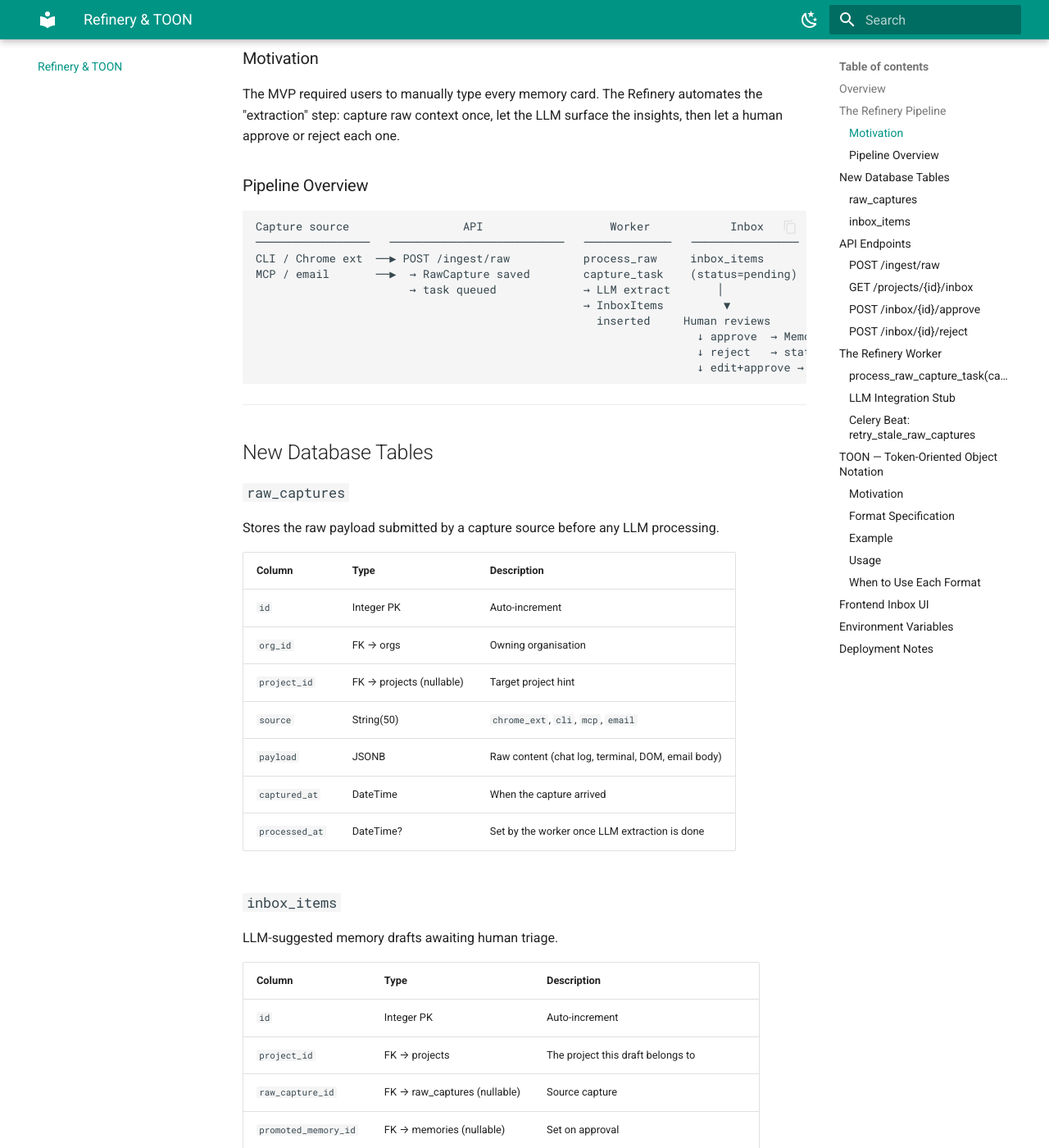
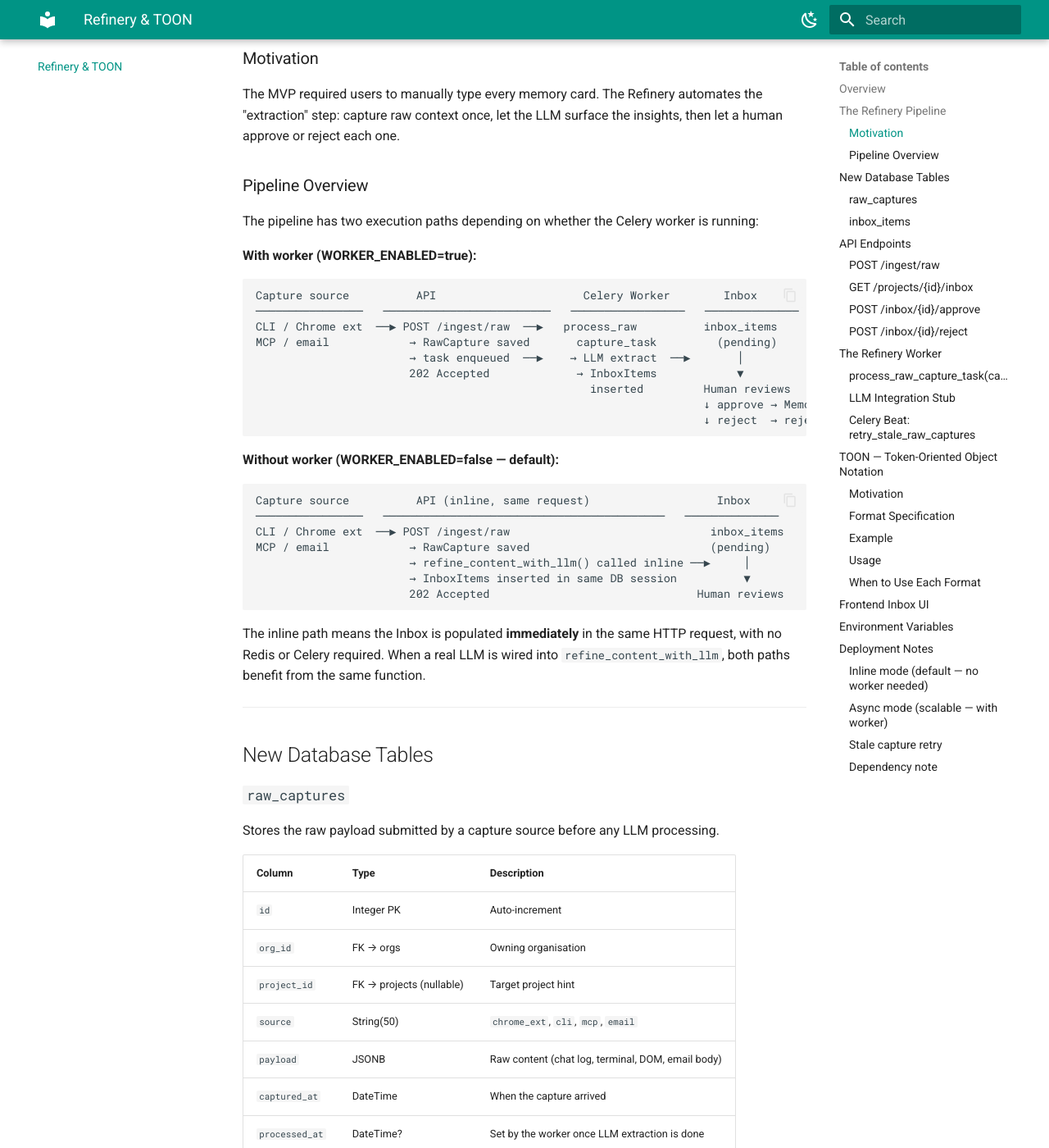
Before and after one commit to thecontextcache/contextcache, an MkDocs documentation site: the page built from docs/12-refinery-and-toon.md, in a window 1280 px wide and 1400 px high, scrolled down 533 px. Shown: the whole window at 82% size. Built offline with MkDocs 1.6.1 and Material for MkDocs 9.7.7, drawn with Linux system fonts in a browser that asks for light colours; some of the changed text lies outside the part shown.

````diff
--- a/docs/12-refinery-and-toon.md
+++ b/docs/12-refinery-and-toon.md
@@ -25,18 +25,35 @@
 
 ### Pipeline Overview
 
+The pipeline has two execution paths depending on whether the Celery worker is running:
+
+**With worker (WORKER_ENABLED=true):**
 ```
-Capture source                 API                   Worker            Inbox
-─────────────────   ──────────────────────────   ─────────────   ────────────────
-CLI / Chrome ext  ──▶ POST /ingest/raw           process_raw     inbox_items
-MCP / email       ──▶  → RawCapture saved        capture_task    (status=pending)
-                       → task queued             → LLM extract       │
-                                                 → InboxItems         ▼
-                                                   inserted     Human reviews
-                                                                  ↓ approve  → Memory (full pipeline)
-                                                                  ↓ reject   → status=rejected
-                                                                  ↓ edit+approve → edited Memory
+Capture source          API                      Celery Worker        Inbox
+────────────────   ─────────────────────────   ─────────────────   ──────────────
+CLI / Chrome ext  ──▶ POST /ingest/raw  ──▶   process_raw          inbox_items
+MCP / email            → RawCapture saved       capture_task         (pending)
+                       → task enqueued  ──▶    → LLM extract  ──▶       │
+                       202 Accepted             → InboxItems            ▼
+                                                  inserted         Human reviews
+                                                                   ↓ approve → Memory
+                                                                   ↓ reject  → rejected
 ```
+
+**Without worker (WORKER_ENABLED=false — default):**
+```
+Capture source          API (inline, same request)                   Inbox
+────────────────   ──────────────────────────────────────────   ──────────────
+CLI / Chrome ext  ──▶ POST /ingest/raw                              inbox_items
+MCP / email            → RawCapture saved                           (pending)
+                       → refine_content_with_llm() called inline ──▶     │
+                       → InboxItems inserted in same DB session          ▼
+                       202 Accepted                               Human reviews
+```
+
+The inline path means the Inbox is populated **immediately** in the same HTTP
+request, with no Redis or Celery required. When a real LLM is wired into
+`refine_content_with_llm`, both paths benefit from the same function.
 
 ---
 
@@ -314,10 +331,39 @@
 
 ## Deployment Notes
 
-1. The Refinery worker requires the `worker` Docker Compose profile:
-   ```
+### Inline mode (default — no worker needed)
+
+Out of the box, `WORKER_ENABLED=false`. In this mode:
+
+- `POST /ingest/raw` saves the `RawCapture` and immediately calls
+  `refine_content_with_llm()` inline in the same DB session.
+- `InboxItem` rows are created before the 202 response is returned.
+- **No Redis, no Celery, no extra services required.**
+
+This is the recommended mode for single-server deployments and development.
+
+### Async mode (scalable — with worker)
+
+For high-ingestion production use:
+
+1. Start Redis and the worker:
+   ```bash
    docker compose --profile worker up -d
    ```
-2. Without `WORKER_ENABLED=true`, `POST /ingest/raw` still queues the task
-   but it will not run. Captures can be retried later once the worker is enabled.
-3. The `retry_stale_raw_captures` Beat task automatically handles this case.
+2. Set `WORKER_ENABLED=true` in your `.env`.
+3. `POST /ingest/raw` will enqueue via Celery and return 202 immediately.
+   The LLM extraction runs in the background worker process.
+
+### Stale capture retry
+
+If captures are ingested while the worker is temporarily down, the Celery Beat
+task `retry_stale_raw_captures` re-enqueues them hourly. Runs automatically
+when the `worker` profile is active.
+
+### Dependency note
+
+`celery` is a required dependency in `api/pyproject.toml` even when
+`WORKER_ENABLED=false`. The API imports `_enqueue_if_enabled` at request time,
+which requires celery to be importable. The import is guarded — if the package
+were somehow absent, the API raises a clear `ImportError` explaining how to fix
+it rather than crashing with a confusing stack trace.
--- a/mkdocs.yml
+++ b/mkdocs.yml
@@ -60,6 +60,7 @@
   - Operations:
     - Deployment: 06-deployment.md
     - Security Model: 07-security.md
+    - Production Hardening: 13-production-hardening.md
   - Integrations: 10-integrations.md
   - Refinery & TOON: 12-refinery-and-toon.md
   - Branding: 11-branding.md
````
Also changed, not shown: docs/13-production-hardening.md (added, +495 -0 lines), 3 other files.
